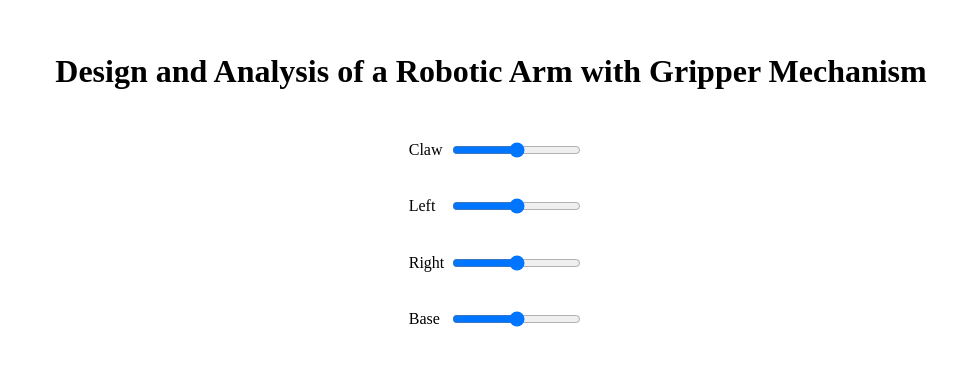
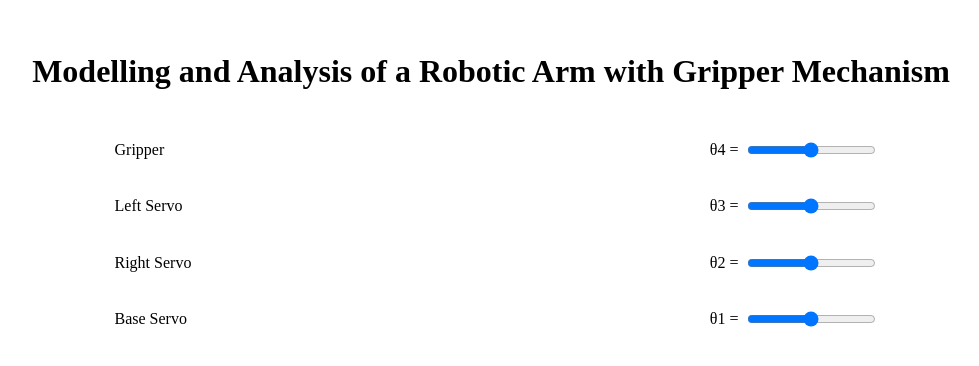
Before and after one commit to mirmisbahali/be_project, a plain HTML site: page code/index.html in a window 1280 px wide. Shown: the part 200-566 px from the top of the page, without its empty margins (149-1128 px from the left). Drawn offline with Linux system fonts and the light colour scheme.

Commit message:
updated the title on web page to Modelling and Analysis of a Robotic Arm with Gripper Mechanism
added join angle labels to sliders

```diff
--- a/code/index.html
+++ b/code/index.html
@@ -5,7 +5,7 @@
   <meta charset="UTF-8">
   <meta http-equiv="X-UA-Compatible" content="IE=edge">
   <meta name="viewport" content="width=device-width, initial-scale=1.0">
-  <title>Slider</title>
+  <title>Modelling and Analysis of a Robotic Arm with Gripper Mechanism</title>
   <style>
     * {
       margin: 0; padding: 0; box-sizing: border-box;
@@ -32,27 +32,31 @@
 
     .form-group label {
       padding: 0 0.5rem;
+      width: 50vw;
+      display: flex;
+      justify-content: space-between;
+      align-items: center;
     }
   </style>
 </head>
 
 <body>
-  <h1 id="title">Design and Analysis of a Robotic Arm with Gripper Mechanism</h1>
+  <h1 id="title">Modelling and Analysis of a Robotic Arm with Gripper Mechanism</h1>
   <div id="form">
     <div class="form-group">
-      <label for="clawServo">Claw</label>
+      <label for="clawServo">Gripper <span>&theta;4 = <span id="clawServoV"></span></span></label>
       <input onchange="slider(this)" type="range" name="clawServo" id="clawServo" min="0" max="180">
     </div>
     <div class="form-group">
-      <label for="leftServo">Left</label>
+      <label for="leftServo">Left Servo <span>&theta;3 = <span id="leftServoV"></span></span></label>
       <input onchange="slider(this)" type="range" name="leftServo" id="leftServo" min="0" max="180">
     </div>
     <div class="form-group">
-      <label for="rightServo">Right</label>
+      <label for="rightServo">Right Servo <span>&theta;2 = <span id="rightServoV"></span></span></label>
       <input onchange="slider(this)" type="range" name="rightServo" id="rightServo" min="0" max="180">
     </div>
     <div class="form-group">
-      <label for="baseServo">Base</label>
+      <label for="baseServo">Base Servo  <span>&theta;1 = <span id="baseServoV"></span></span></label>
       <input onchange="slider(this)" type="range" name="baseServo" id="baseServo" min="0" max="180">
     </div>
   </div>
@@ -60,6 +64,9 @@
     function slider(el) {
       console.log(`Name: ${el.name}`)
       console.log(`Value: ${el.value}`)
+
+      document.querySelector(`#${el.name}V`).innerHTML = `${el.value}&deg;`
+
       const xhttp = new XMLHttpRequest();
       xhttp.onload = function () {
         console.log(el);
```
Also changed, not shown: 1 other file.
